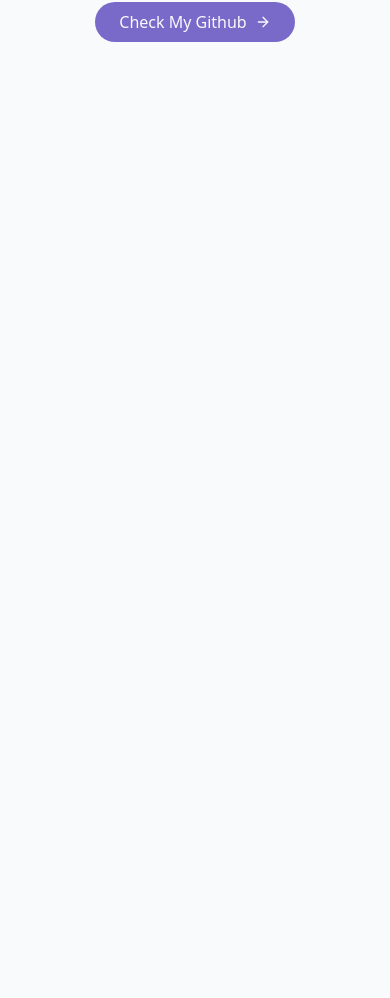
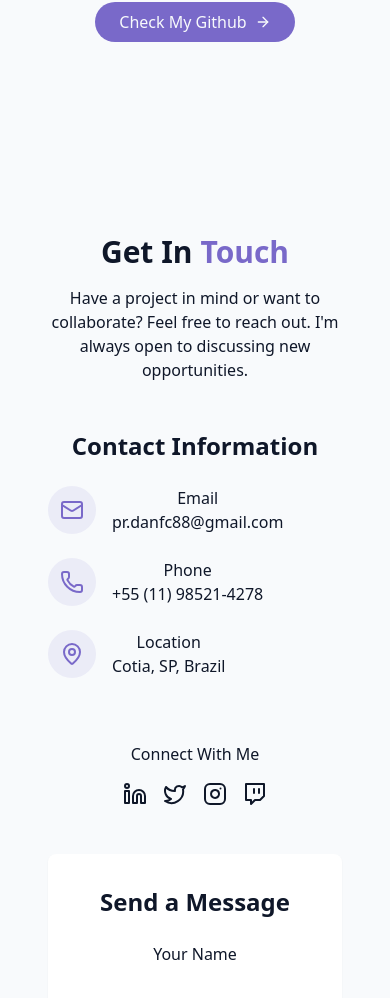
Before and after one commit to bdancost/beautiful_portfolio, a React (Vite) app: page / in a window 390 px wide. Shown: the part 7875-8873 px from the top of the page. Before the commit the page ends 8013 px from the top, so only its background shows below. Built offline with nearby package versions, Linux system fonts and the light colour scheme.

Commit message:
Definindo component ConstactSection

```diff
--- /dev/null
+++ b/src/components/ContactSection.jsx
@@ -0,0 +1,123 @@
+import {
+  Linkedin,
+  Mail,
+  MapPin,
+  Phone,
+  Twitter,
+  Instagram,
+  Twitch,
+} from "lucide-react";
+
+const ContactSection = () => {
+  return (
+    <section id="contact" className="py-24 px-4 realtive bg-secondary/30">
+      <div className="container mx-auto max-w-5xl">
+        <h2 className="text-3xl md:text-4xl font-bold mb-4 text-center">
+          Get In
+          <span className="text-primary"> Touch</span>
+        </h2>
+
+        <p className="text-center text-muted-foreground mb-12 max-w-2xl mx-auto">
+          Have a project in mind or want to collaborate? Feel free to reach out.
+          I'm always open to discussing new opportunities.
+        </p>
+
+        <div className="grid grid-cols-1 md:grid-cols-2 gap-12">
+          <div className="space-y-8">
+            <h3 className="text-2xl font-semibold mb-6">
+              {" "}
+              Contact Information
+            </h3>
+
+            <div className="space-y-6 items-center justify-center">
+              <div className="flex items-start space-x-4">
+                <div className="p-3 rounded-full bg-primary/10">
+                  <Mail className="w-6 h-6 text-primary" />
+                </div>
+                <div>
+                  <h4 className="font-medium">Email</h4>
+                  <a
+                    href="mailto:pr.danfc88@gmail.com"
+                    className="text-muted-foreground hover:text-primary transition-colors"
+                  >
+                    pr.danfc88@gmail.com
+                  </a>
+                </div>
+              </div>
+
+              <div className="flex items-start space-x-4">
+                <div className="p-3 rounded-full bg-primary/10">
+                  <Phone className="w-6 h-6 text-primary" />
+                </div>
+                <div>
+                  <h4 className="font-medium">Phone</h4>
+                  <a
+                    href="tel:+55 (11) 98521-4278"
+                    className="text-muted-foreground hover:text-primary transition-colors"
+                  >
+                    +55 (11) 98521-4278
+                  </a>
+                </div>
+              </div>
+
+              <div className="flex items-start space-x-4">
+                <div className="p-3 rounded-full bg-primary/10">
+                  <MapPin className="w-6 h-6 text-primary" />
+                </div>
+                <div>
+                  <h4 className="font-medium">Location</h4>
+                  <a className="text-muted-foreground hover:text-primary transition-colors">
+                    Cotia, SP, Brazil
+                  </a>
+                </div>
+              </div>
+            </div>
+
+            <div className="pt-8">
+              <h4 className="font-medium mb-4">Connect With Me</h4>
+              <div className="flex space-x-4 justify-center">
+                <a href="https://www.linkedin.com/in/daniel-fernandes1988/">
+                  <Linkedin
+                    className="w-6 h-6 text-muted-foreground hover:text-primary transition-colors"
+                    target="_blank"
+                  />
+                </a>
+                <a href="#">
+                  <Twitter
+                    className="w-6 h-6 text-muted-foreground hover:text-primary transition-colors"
+                    target="_blank"
+                  />
+                </a>
+                <a href="#">
+                  <Instagram
+                    className="w-6 h-6 text-muted-foreground hover:text-primary transition-colors"
+                    target="_blank"
+                  />
+                </a>
+                <a href="#">
+                  <Twitch
+                    className="w-6 h-6 text-muted-foreground hover:text-primary transition-colors"
+                    target="_blank"
+                  />
+                </a>
+              </div>
+            </div>
+          </div>
+
+          <div className="bg-card p-8 rounded-lg shadow-xs">
+            <h3 className="text-2xl font-semibold mb-6">Send a Message</h3>
+
+            <form className="space-y-6">
+              <div>
+                <label htmlFor="name">Your Name</label>
+                <input type="text" id="name" name="name" required />
+              </div>
+            </form>
+          </div>
+        </div>
+      </div>
+    </section>
+  );
+};
+
+export default ContactSection;
--- a/src/pages/Home.jsx
+++ b/src/pages/Home.jsx
@@ -5,6 +5,7 @@
 import AboutSection from "../components/AboutSection";
 import SkillsSection from "../components/SkillsSection";
 import ProjectsSection from "../components/ProjectsSection";
+import ContactSection from "../components/ContactSection";
 const Home = () => {
   return (
     <div className="min-h-screen bg-background text-foreground overflow-x-hidden">
@@ -20,6 +21,7 @@
         <AboutSection />
         <SkillsSection />
         <ProjectsSection />
+        <ContactSection />
       </main>
       {/* Footer */}
     </div>
```
